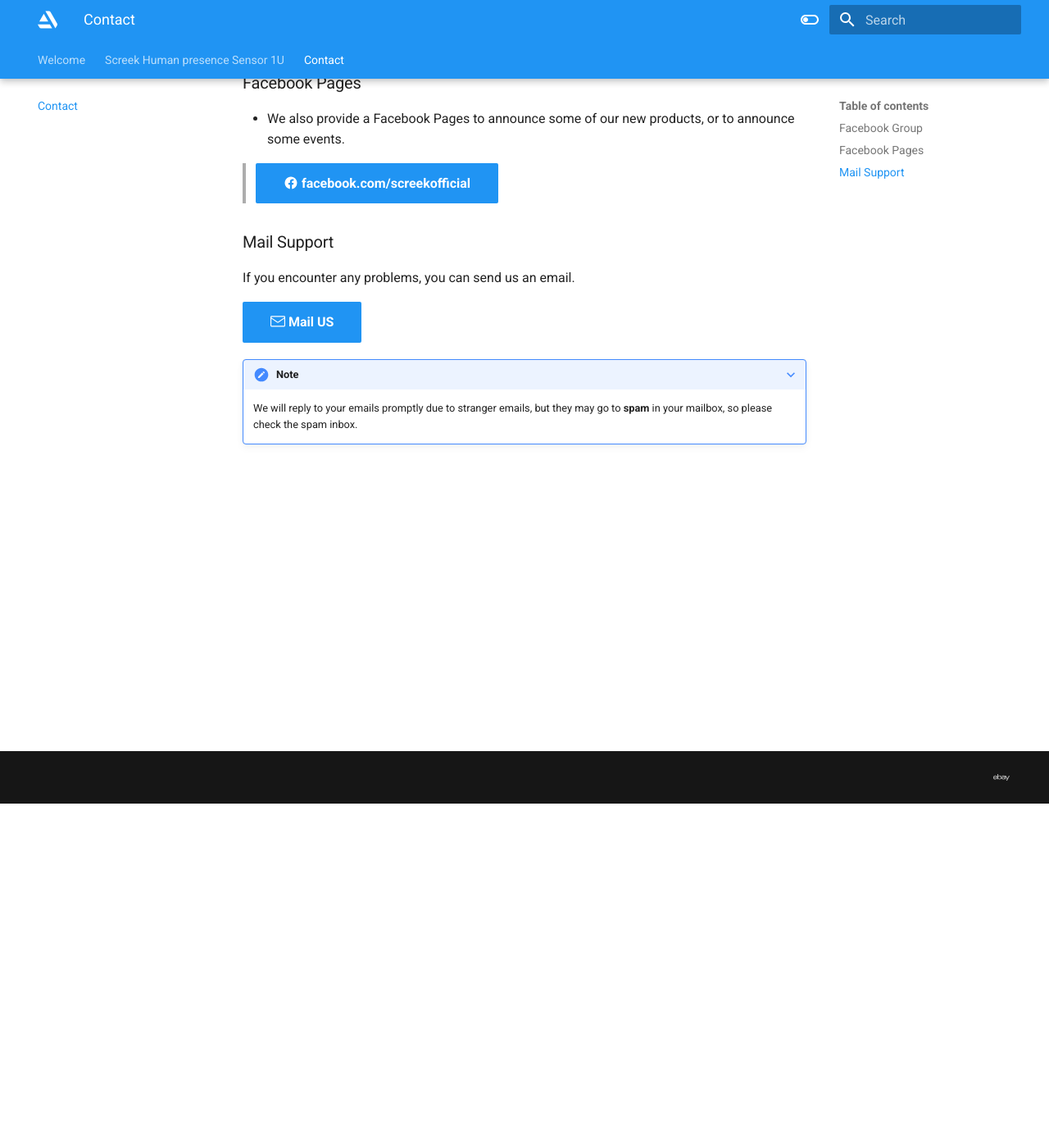
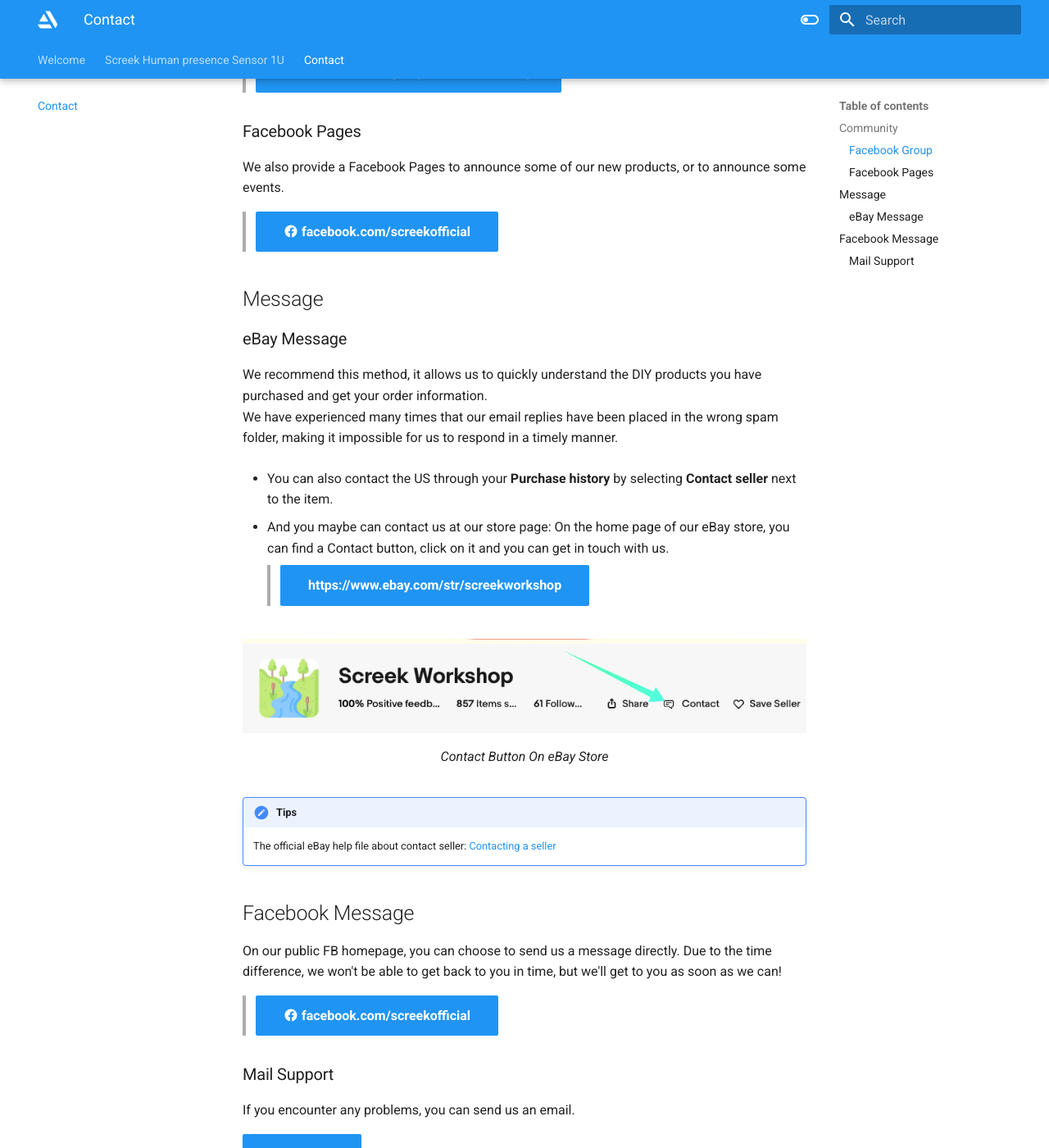
Before and after one commit to screek-workshop/sites, an MkDocs documentation site: the page built from docs/support.md, in a window 1280 px wide and 1400 px high, scrolled down 420 px. Shown: the whole window at 82% size. Built offline with MkDocs 1.6.1 and Material for MkDocs 9.7.7, drawn with Linux system fonts in a browser that asks for light colours.

Commit message:
支持方式

```diff
--- a/docs/support.md
+++ b/docs/support.md
@@ -6,20 +6,51 @@
 
 You can of course also contact us on our [Facebook Pages](#facebook-pages) or communicate with us in our [Facebook Group](#facebook-group).
 
+## Community
 ### Facebook Group
-- We have formed some user exchange communities so that you can talk freely about your ideas in them.
+
+We have formed some user exchange communities so that you can talk freely about your ideas in them.
 
 > [:material-facebook: facebook.com/groups/screekworkshop](https://www.facebook.com/groups/screekworkshop){ .md-button .md-button--primary}
 
 ### Facebook Pages
-- We also provide a Facebook Pages to announce some of our new products, or to announce some events.
+We also provide a Facebook Pages to announce some of our new products, or to announce some events.
 
 > [:material-facebook: facebook.com/screekofficial](https://www.facebook.com/screekofficial){ .md-button .md-button--primary}
+
+
+## Message
+
+### eBay Message
+
+We recommend this method, it allows us to quickly understand the DIY products you have purchased and get your order information.
+We have experienced many times that our email replies have been placed in the wrong spam folder, making it impossible for us to respond in a timely manner.
+
+- You can also contact the US through your **Purchase history** by selecting **Contact seller** next to the item.
+
+- And you maybe can contact us at our store page: On the home page of our eBay store, you can find a Contact button, click on it and you can get in touch with us.
+> [https://www.ebay.com/str/screekworkshop](https://www.ebay.com/str/screekworkshop){.md-button .md-button--primary}
+>
+<figure markdown>
+  ![](assets/ebay_contact_us.png)
+  <figcaption>Contact Button On eBay Store</figcaption>
+</figure>
+
+!!! tips
+
+	The official eBay help file about contact seller:  [Contacting a seller](https://www.ebay.com/help/buying/resolving-issues-sellers/contacting-seller?id=4021)
+
+## Facebook Message
+
+On our public FB homepage, you can choose to send us a message directly. Due to the time difference, we won't be able to get back to you in time, but we'll get to you as soon as we can!
+
+> [:material-facebook: facebook.com/screekofficial](https://www.facebook.com/screekofficial){ .md-button .md-button--primary}
+
 
 ### Mail Support
 If you encounter any problems, you can send us an email.
 
-[:octicons-mail-24: Mail US](mailto:screek_workshop@icloud.com){.md-button .md-button--primary}
+[:octicons-mail-24: Mail US](mailto:screekworkshop@gmail.com){.md-button .md-button--primary}
 
 ???+ Note
     We will reply to your emails promptly due to stranger emails, but they may go to **spam** in your mailbox, so please check the spam inbox.
```
Also changed, not shown: docs/assets/ebay_contact_us.png (added).
